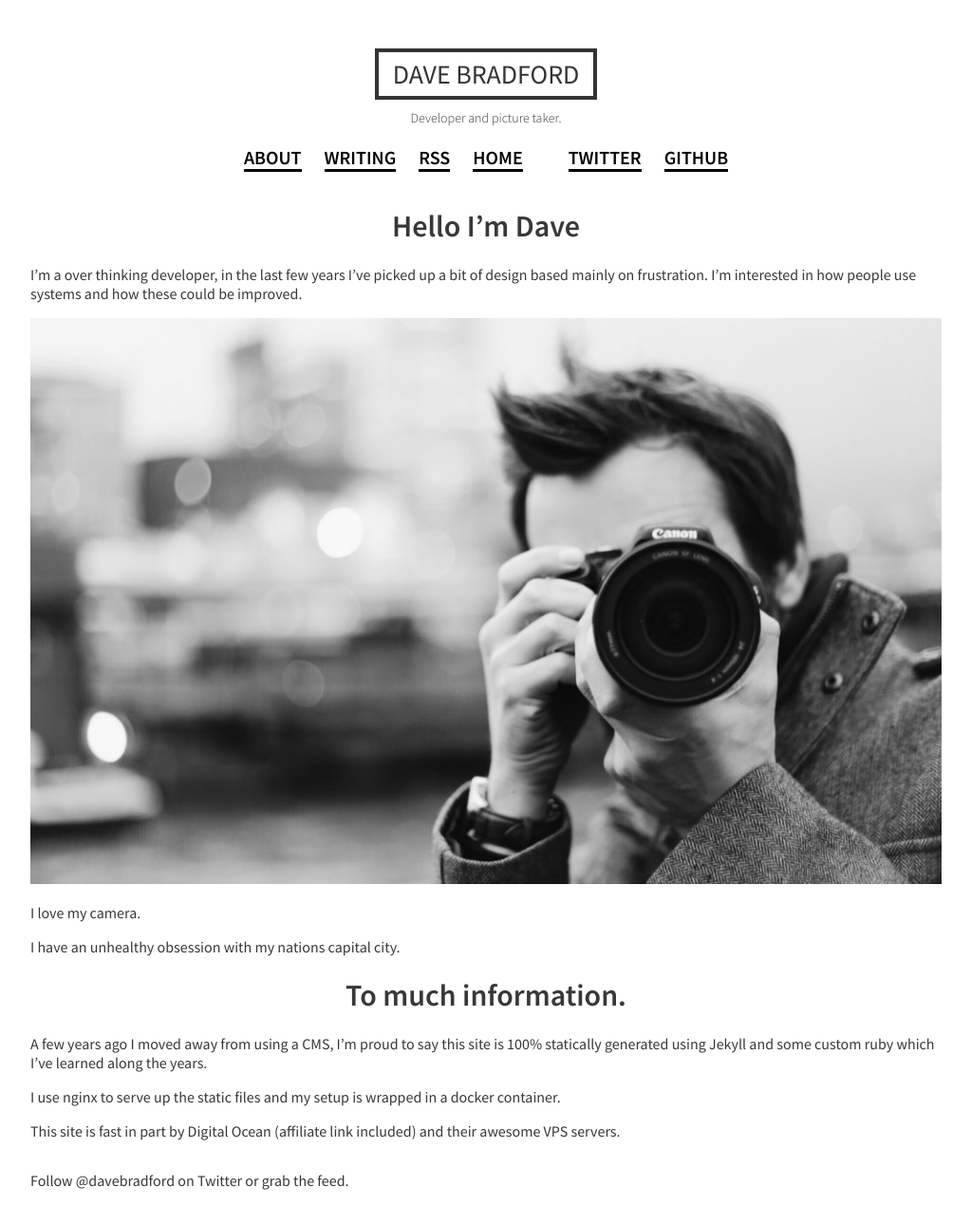
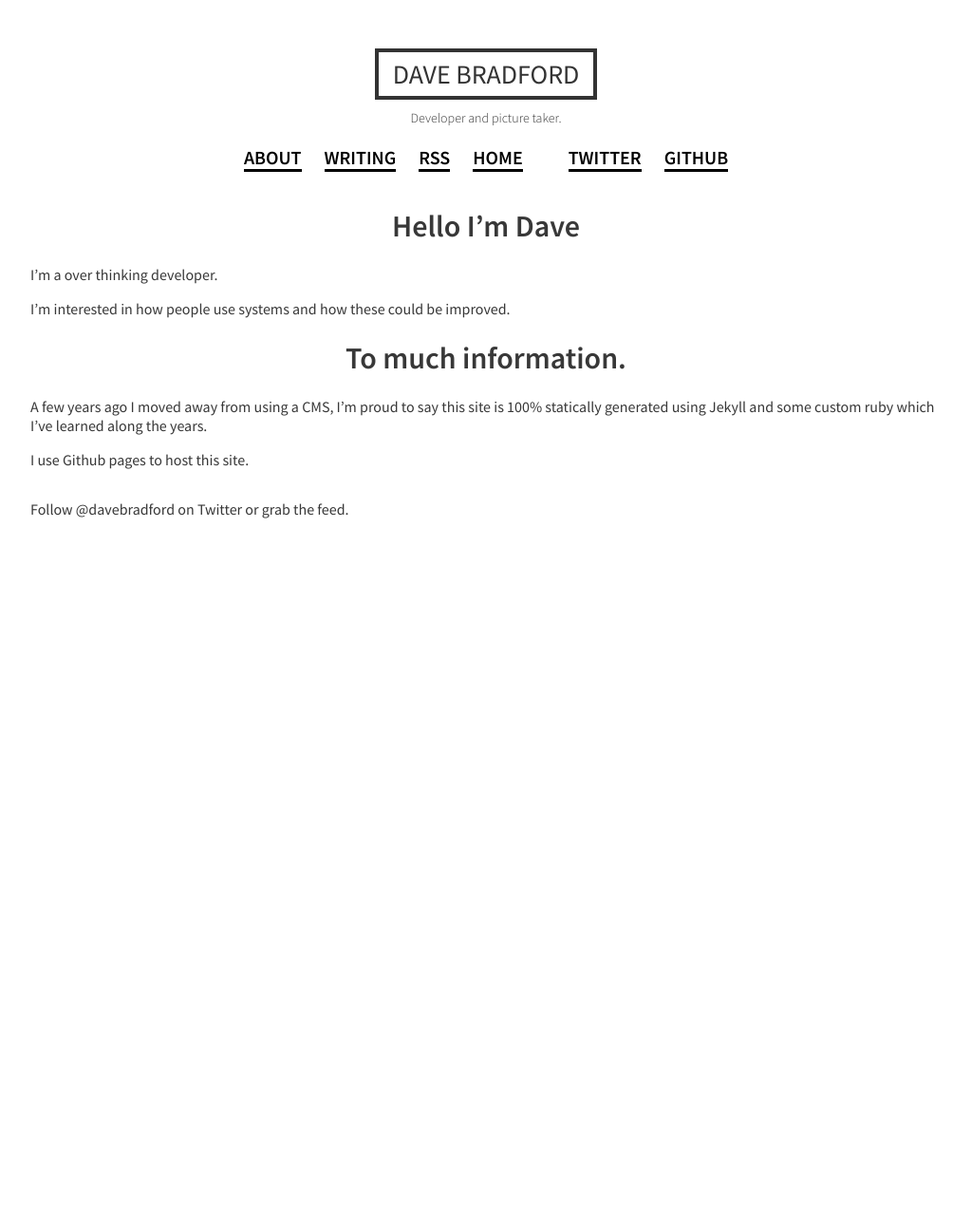
Before and after one commit to davebradford/blog, a Jekyll site: the page built from about.md, in a window 1280 px wide. Shown: the whole page at 95% size, without its empty margins (128-1151 px from the left). Built offline with Jekyll 4.4.1, drawn with Linux system fonts in a browser that asks for light colours; after the commit the page ends 900 px from its top, so only the background shows below that.

Commit message:
updated above page

```diff
--- a/about.md
+++ b/about.md
@@ -6,18 +6,14 @@ permalink: /about/
 
 # Hello I'm Dave
 
-I'm a over thinking developer, in the last few years I've picked up a bit of design based mainly on frustration. I'm interested in how people use systems and how these could be improved.
+I'm a over thinking developer.
 
-<img src="/images/about-dave.jpg">
+I'm interested in how people use systems and how these could be improved.
 
-I love my camera.
 
-I have an unhealthy obsession with my nations capital city.
 
 # To much information.
 
 A few years ago I moved away from using a CMS, I'm proud to say this site is 100% statically generated using Jekyll and some custom ruby which I've learned along the years.
 
-I use nginx to serve up the static files and my setup is wrapped in a [docker](http://docker.com/) container.
-
-This site is fast in part by [Digital Ocean](https://www.digitalocean.com/?refcode=b35972924bb4) (affiliate link included) and their awesome VPS servers.
+I use Github pages to host this site.
```
